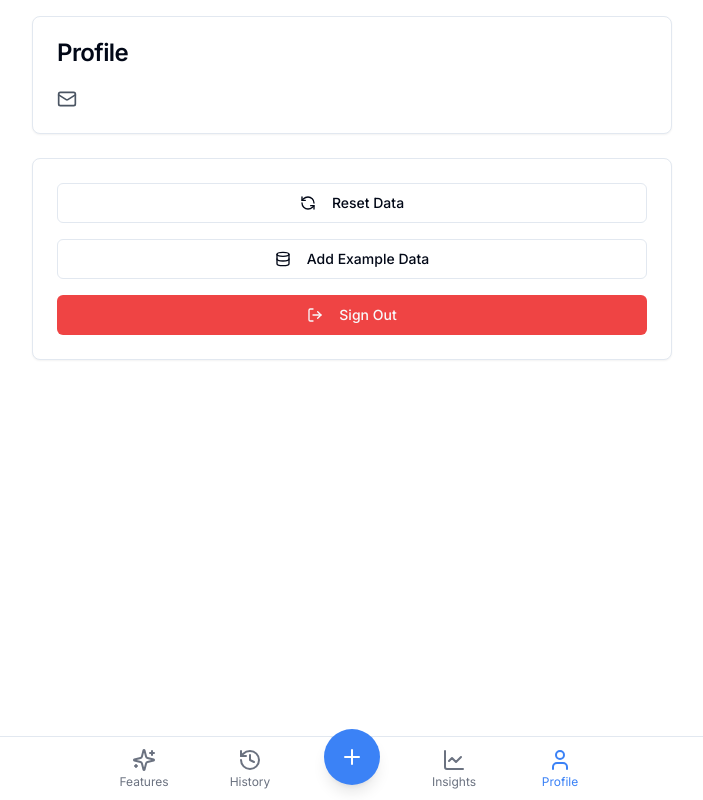
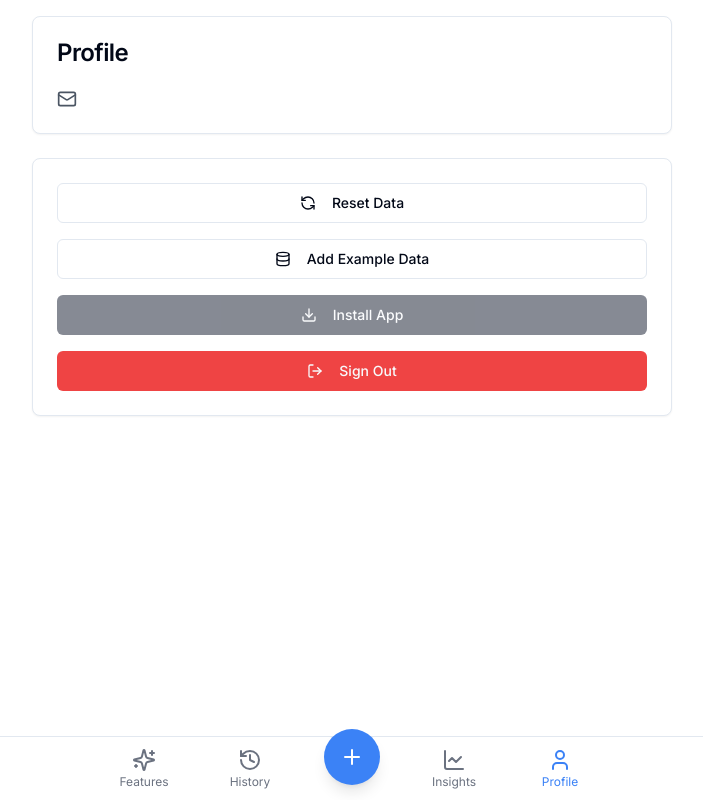
Before and after one commit to tomek-mcclintock/food-tracker, a Next.js app: page /profile in a window 1280 px wide. Shown: the whole page, without its empty margins (288-991 px from the left). Built offline with nearby package versions, Linux system fonts and the light colour scheme; no server answers.

Commit message:
Change install button

```diff
--- a/src/app/profile/page.js
+++ b/src/app/profile/page.js
@@ -8,6 +8,8 @@ import { Button } from '@/components/ui/button';
 import { LogOut, Mail, User, RefreshCcw, Database } from 'lucide-react';
 import { db } from '@/lib/firebase';
 import { collection, query, where, getDocs, deleteDoc, addDoc } from 'firebase/firestore';
+import InstallButton from '@/components/InstallButton';
+
 
 const Profile = () => {
   const { user, logout } = useAuth();
@@ -153,6 +155,8 @@ for (let i = 0; i < 14; i++) {
             Add Example Data
           </Button>
 
+          <InstallButton />
+
           <Button
             variant="destructive"
             className="w-full"
--- /dev/null
+++ b/src/components/InstallButton.js
@@ -0,0 +1,55 @@
+"use client";
+
+import React, { useEffect, useState } from 'react';
+import { Download } from 'lucide-react';
+import { Button } from '@/components/ui/button';
+
+const InstallButton = () => {
+  const [installPrompt, setInstallPrompt] = useState(null);
+  const [isIOS, setIsIOS] = useState(false);
+
+  useEffect(() => {
+    // Check if already installed
+    if (window.matchMedia('(display-mode: standalone)').matches) {
+      return;
+    }
+
+    const isIOSDevice = /iPad|iPhone|iPod/.test(navigator.userAgent);
+    setIsIOS(isIOSDevice);
+
+    const handleBeforeInstallPrompt = (e) => {
+      e.preventDefault();
+      setInstallPrompt(e);
+    };
+
+    window.addEventListener('beforeinstallprompt', handleBeforeInstallPrompt);
+
+    return () => {
+      window.removeEventListener('beforeinstallprompt', handleBeforeInstallPrompt);
+    };
+  }, []);
+
+  const handleInstallClick = async () => {
+    if (!installPrompt) return;
+    await installPrompt.prompt();
+    setInstallPrompt(null);
+  };
+
+  // Don't show if already installed
+  if (typeof window !== 'undefined' && window.matchMedia('(display-mode: standalone)').matches) {
+    return null;
+  }
+
+  return (
+    <Button
+      onClick={handleInstallClick}
+      className="w-full"
+      disabled={!installPrompt && !isIOS}
+    >
+      <Download className="w-4 h-4 mr-2" />
+      {isIOS ? 'Add to Home Screen' : 'Install App'}
+    </Button>
+  );
+};
+
+export default InstallButton;
--- a/src/components/InstallPrompt.js
+++ b/src/components/InstallPrompt.js
@@ -1,38 +1,36 @@
 "use client";
 
 import React, { useEffect, useState } from 'react';
-import { Download } from 'lucide-react';
+import { Download, X } from 'lucide-react';
 import { Button } from '@/components/ui/button';
 
 const InstallPrompt = () => {
   const [installPrompt, setInstallPrompt] = useState(null);
   const [isIOS, setIsIOS] = useState(false);
+  const [showBanner, setShowBanner] = useState(false);
 
   useEffect(() => {
-    // Debug logs
-    console.log('PWA Debug: Starting InstallPrompt check');
-    console.log('PWA Debug: Is standalone?', window.matchMedia('(display-mode: standalone)').matches);
+    // Check if user has dismissed or installed before
+    const hasInteractedWithInstall = localStorage.getItem('installBannerInteracted');
+    if (hasInteractedWithInstall) return;
 
     // Check if already installed
     if (window.matchMedia('(display-mode: standalone)').matches) {
-      console.log('PWA Debug: App is already installed');
       return;
     }
 
     // Check if it's iOS
     const isIOSDevice = /iPad|iPhone|iPod/.test(navigator.userAgent);
     setIsIOS(isIOSDevice);
-    console.log('PWA Debug: Is iOS device?', isIOSDevice);
 
     // Store the install prompt event
     const handleBeforeInstallPrompt = (e) => {
       e.preventDefault();
-      console.log('PWA Debug: Install prompt event captured');
       setInstallPrompt(e);
+      setShowBanner(true);
     };
 
     window.addEventListener('beforeinstallprompt', handleBeforeInstallPrompt);
-    console.log('PWA Debug: Event listener added');
 
     return () => {
       window.removeEventListener('beforeinstallprompt', handleBeforeInstallPrompt);
@@ -48,11 +46,18 @@ const InstallPrompt = () => {
     // Wait for the user to respond to the prompt
     const { outcome } = await installPrompt.userChoice;
 
-    // Clear the saved prompt
+    // Mark as interacted regardless of outcome
+    localStorage.setItem('installBannerInteracted', 'true');
+    setShowBanner(false);
     setInstallPrompt(null);
   };
 
-  if (!installPrompt && !isIOS) return null;
+  const handleDismiss = () => {
+    localStorage.setItem('installBannerInteracted', 'true');
+    setShowBanner(false);
+  };
+
+  if (!showBanner || (!installPrompt && !isIOS)) return null;
 
   return (
     <div className="fixed bottom-20 left-4 right-4 bg-white rounded-lg shadow-lg border p-4 animate-slide-up">
@@ -69,12 +74,17 @@ const InstallPrompt = () => {
             </p>
           )}
         </div>
-        {!isIOS && (
-          <Button onClick={handleInstallClick} className="shrink-0">
-            <Download className="w-4 h-4 mr-2" />
-            Install
+        <div className="flex gap-2">
+          {!isIOS && (
+            <Button onClick={handleInstallClick} className="shrink-0">
+              <Download className="w-4 h-4 mr-2" />
+              Install
+            </Button>
+          )}
+          <Button variant="ghost" size="icon" onClick={handleDismiss}>
+            <X className="w-4 h-4" />
           </Button>
-        )}
+        </div>
       </div>
     </div>
   );
```
